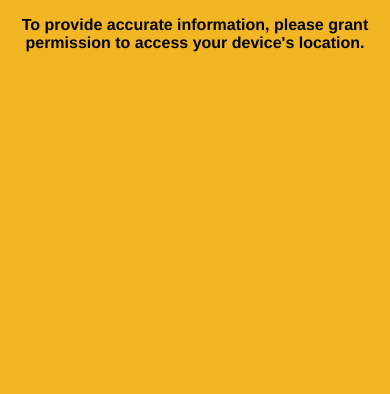
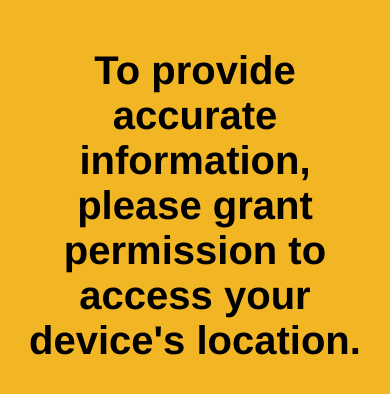
Before and after one commit to alexpeev9/React-Weather-App, a React (Vite) app: page / in a window 390 px wide. Shown: the top 394 px of the page. Built offline with nearby package versions, Linux system fonts and the light colour scheme; no server answers.

Commit message:
Update font of mobile message

```diff
--- a/src/components/Notification/styled.ts
+++ b/src/components/Notification/styled.ts
@@ -20,13 +20,12 @@ export const NotificationContainer = styled.div`
 
 export const NotificationText = styled.p`
   margin: 0;
-  padding: 1rem;
+  padding: 3rem 1rem;
   text-align: center;
   font-weight: 800;
-  font-size: 1rem;
+  font-size: 2.5rem;
 
   @media only screen and (min-width: ${(p) => p.theme.md}) {
     padding: 0 5rem;
-    font-size: 2.5rem;
   }
 `;
```
